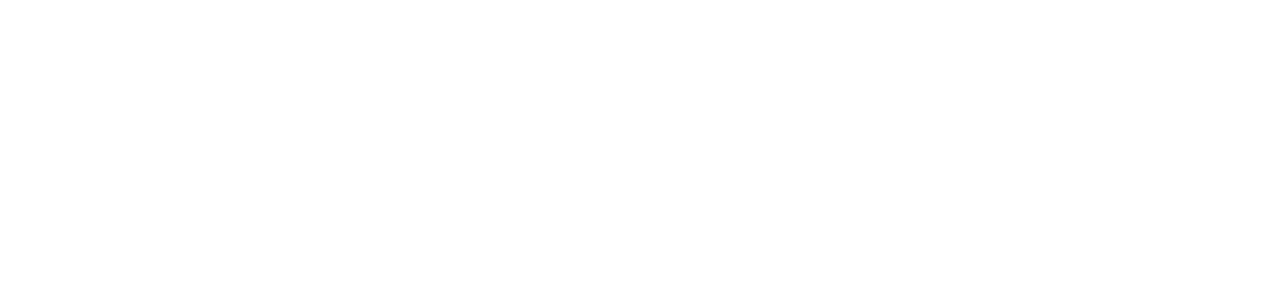
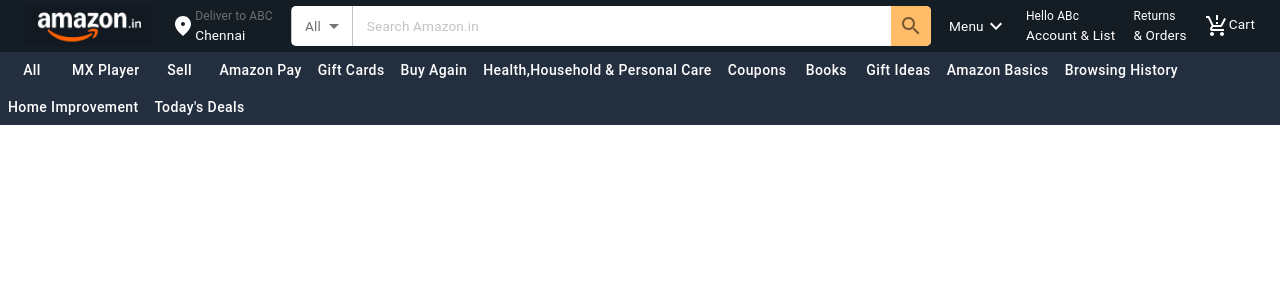
Before and after one commit to Hariharan2306/Amazon-frontend, a React (Create React App) app: page /home in a window 1280 px wide. Before the commit this address had no page. Shown: the top 300 px of the page. Built offline with nearby package versions, Linux system fonts and the light colour scheme.

Commit message:
added RTK for products, also designed header bar

```diff
--- a/package.json
+++ b/package.json
@@ -11,6 +11,7 @@
     "@reduxjs/toolkit": "^2.5.1",
     "axios": "^1.7.9",
     "cra-template-typescript": "1.2.0",
+    "lodash": "^4.17.21",
     "react": "^19.0.0",
     "react-dom": "^19.0.0",
     "react-hook-form": "^7.54.2",
@@ -43,6 +44,7 @@
     ]
   },
   "devDependencies": {
+    "@types/lodash": "^4.17.15",
     "@types/react": "^19.0.8",
     "@types/react-dom": "^19.0.3"
   }
--- a/public/index.html
+++ b/public/index.html
@@ -26,7 +26,7 @@
     -->
     <title>React App</title>
   </head>
-  <body>
+  <body style="margin: 0">
     <noscript>You need to enable JavaScript to run this app.</noscript>
     <div id="root"></div>
     <!--
--- a/src/App.tsx
+++ b/src/App.tsx
@@ -1,6 +1,7 @@
 import { lazy, Suspense } from "react";
 import { BrowserRouter as Router, Route, Routes } from "react-router-dom";
 const Login = lazy(() => import("./Components/Login"));
+const Home = lazy(() => import("./Components/Home"));
 
 export default function app() {
   return (
@@ -8,6 +9,7 @@
       <Router>
         <Routes>
           <Route path="/login" element={<Login />} />
+          <Route path="/home" element={<Home />} />
         </Routes>
       </Router>
     </Suspense>
--- /dev/null
+++ b/src/Components/HeaderAndNavBar.tsx
@@ -0,0 +1,246 @@
+import { useMemo, useState } from "react";
+import { connect } from "react-redux";
+import { makeStyles } from "@mui/styles";
+import {
+  Autocomplete,
+  Box,
+  Button,
+  Divider,
+  IconButton,
+  Link,
+  MenuItem,
+  Radio,
+  Select,
+  TextField,
+  Typography,
+} from "@mui/material";
+import FmdGoodIcon from "@mui/icons-material/FmdGood";
+import SearchIcon from "@mui/icons-material/Search";
+import CartIcon from "@mui/icons-material/ProductionQuantityLimits";
+import ArrowDownIcon from "@mui/icons-material/KeyboardArrowDown";
+import debounce from "lodash/debounce";
+import get from "lodash/get";
+import amazonWhiteFont from "../Assets/amazonWhiteFont.png";
+import { menuOptions, navBarOpts } from "../Constants";
+import { getProductsNames } from "../Thunks/productsThunk";
+import type { AppDispatch, RootState } from "../Tools/store";
+import { productsSelector } from "../Selectors/productsSelector";
+
+type HeaderAndNavBarProps = {
+  fetchProductsNames: (search: string) => void;
+  products: Option[];
+};
+type Option = {
+  label: string;
+  value: string;
+};
+
+const useStyles = makeStyles(() => ({
+  amazonIcon: {
+    width: "10vw",
+    height: "5vh",
+  },
+  header: {
+    display: "flex",
+    justifyContent: "space-between",
+    backgroundColor: "#141c24",
+    color: "white",
+    alignItems: "center",
+    padding: "6px 25px",
+  },
+  searchBar: {
+    display: "flex",
+    alignItems: "center",
+    backgroundColor: "white",
+    overflow: "hidden",
+    width: "50vw",
+    borderRadius: "5px",
+    height: "5vh",
+    "& .MuiAutocomplete-root": { width: "100%" },
+    "& .MuiOutlinedInput-input": { paddingRight: 0 },
+    "& .MuiInputBase-input": { fontSize: ".85rem", color: "#6e7372" },
+  },
+  autoCompText: { "& .MuiOutlinedInput-notchedOutline": { border: "none" } },
+  location: { display: "flex", alignItems: "center" },
+  locationTypo: { display: "flex", flexDirection: "column" },
+  deliveryFont: {
+    "& .MuiTypography-root": { fontSize: ".75rem" },
+  },
+  deliveryTextColor: { "& .MuiTypography-root": { color: "#6b7171" } },
+  boldFont: {
+    "& .MuiTypography-root": { fontSize: ".85rem !important", color: "white" },
+  },
+  cart: { display: "flex" },
+  input: {
+    flex: 1,
+    padding: "5px 10px",
+  },
+  iconButton: {
+    backgroundColor: "#ffbd69 !important",
+    borderRadius: "0 !important",
+  },
+  languageMenu: {
+    "& .MuiTypography-root": { alignItems: "center", display: "flex" },
+  },
+  dropdown: {
+    position: "relative",
+    display: "inline-block",
+    cursor: "pointer",
+  },
+  menu: {
+    position: "absolute",
+    top: "100%",
+    left: 0,
+    backgroundColor: "white",
+    boxShadow: "0px 4px 6px rgba(0, 0, 0, 0.1)",
+    borderRadius: "4px",
+    zIndex: 10,
+    display: "none",
+    width: "200px",
+    "& .MuiMenuItem-root": { padding: 0 },
+    "& .MuiLink-root": {
+      color: "black",
+      textDecoration: "none",
+      "&:hover": { textDecoration: "underline", color: "#c4541c" },
+    },
+  },
+  menuItem: {
+    display: "flex",
+    alignItems: "center",
+    gap: "10px",
+  },
+  show: { display: "block" },
+  navBar: {
+    backgroundColor: "#232f3f",
+    "& .MuiButton-root": {
+      color: "white !important",
+      textTransform: "capitalize",
+      "&:hover": { border: "1px solid white" },
+    },
+  },
+  hoverBorder: { "&:hover": { border: "1px solid white" } },
+}));
+const HeaderAndNavBar: React.FC<HeaderAndNavBarProps> = (props) => {
+  const { fetchProductsNames, products } = props;
+  const classes = useStyles();
+  const [open, setOpen] = useState(false);
+  const [search, setSearch] = useState("");
+
+  const debouncedSearch = useMemo(
+    () => debounce((value) => fetchProductsNames(value), 3000),
+    []
+  );
+
+  const handleSearch = (value: string) => {
+    setSearch(value);
+    debouncedSearch(value);
+  };
+
+  return (
+    <Box>
+      <Box className={classes.header}>
+        <img
+          src={amazonWhiteFont}
+          alt="Amazon Logo"
+          className={`${classes.amazonIcon} ${classes.hoverBorder}`}
+        />
+        <Box className={classes.location}>
+          <FmdGoodIcon />
+          <Box className={classes.locationTypo}>
+            <Box
+              className={`${classes.deliveryFont} ${classes.deliveryTextColor}`}
+            >
+              <Typography>Deliver to ABC</Typography>
+            </Box>
+            <Box className={classes.boldFont}>
+              <Typography>Chennai</Typography>
+            </Box>
+          </Box>
+        </Box>
+        <Box className={classes.searchBar}>
+          <Select defaultValue="all">
+            <MenuItem value="all">All</MenuItem>
+            <MenuItem value="electronics">Electronics</MenuItem>
+            <MenuItem value="fashion">Fashion</MenuItem>
+          </Select>
+          <Autocomplete
+            value={products.find(({ value }) => value === search)}
+            onChange={(_event: React.SyntheticEvent, newValue: Option | null) =>
+              handleSearch(get(newValue, "value", ""))
+            }
+            inputValue={search}
+            onInputChange={(_event, newInputValue) =>
+              handleSearch(newInputValue)
+            }
+            options={products}
+            popupIcon={null}
+            renderInput={(params) => (
+              <TextField
+                className={classes.autoCompText}
+                placeholder="Search Amazon.in"
+                {...params}
+              />
+            )}
+          />
+          <IconButton className={classes.iconButton}>
+            <SearchIcon />
+          </IconButton>
+        </Box>
+        <Box
+          className={classes.dropdown}
+          onMouseEnter={() => setOpen(true)}
+          onMouseLeave={() => setOpen(false)}
+        >
+          <Box className={`${classes.boldFont} ${classes.languageMenu}`}>
+            <Typography>
+              Menu
+              <ArrowDownIcon />
+            </Typography>
+          </Box>
+          <Box className={`${classes.menu} ${open ? classes.show : ""}`}>
+            {menuOptions.map((option, i) => (
+              <>
+                <MenuItem key={i} className={classes.menuItem}>
+                  <Radio name="radio-buttons" />
+                  <Link href="#">{option.label}</Link>
+                </MenuItem>
+                {i === 0 && <Divider variant="middle" />}
+              </>
+            ))}
+          </Box>
+        </Box>
+        <Box className={classes.deliveryFont}>
+          <Typography>Hello ABc</Typography>
+          <Box className={classes.boldFont}>
+            <Typography>Account & List</Typography>
+          </Box>
+        </Box>
+        <Box className={classes.deliveryFont}>
+          <Typography>Returns</Typography>
+          <Box className={classes.boldFont}>
+            <Typography>& Orders</Typography>
+          </Box>
+        </Box>
+        <Box className={`${classes.boldFont} ${classes.cart}`}>
+          <CartIcon />
+          <Typography>Cart</Typography>
+        </Box>
+      </Box>
+      <Box className={classes.navBar}>
+        {navBarOpts.map((e) => (
+          <Button>{e}</Button>
+        ))}
+      </Box>
+    </Box>
+  );
+};
+
+const mapStateToProps = (state: RootState) => ({
+  products: productsSelector(state),
+});
+
+const mapDispatchToProps = (dispatch: AppDispatch) => ({
+  fetchProductsNames: (actions: string) => dispatch(getProductsNames(actions)),
+});
+
+export default connect(mapStateToProps, mapDispatchToProps)(HeaderAndNavBar);
--- /dev/null
+++ b/src/Components/Home.tsx
@@ -0,0 +1,14 @@
+import { Box } from "@mui/material";
+import { makeStyles } from "@mui/styles";
+import HeaderAndNavBar from "./HeaderAndNavBar";
+
+const useStyles = makeStyles(() => ({}));
+const Home = () => {
+  const classes = useStyles();
+  return (
+    <Box>
+      <HeaderAndNavBar />
+    </Box>
+  );
+};
+export default Home;
--- a/src/Components/Login.tsx
+++ b/src/Components/Login.tsx
@@ -1,10 +1,9 @@
-import { useState } from "react";
+import { ChangeEvent, useState } from "react";
 import {
   Box,
   Button,
   Card,
   Container,
-  debounce,
   Divider,
   Link,
   TextField,
@@ -88,7 +87,8 @@
   const classes = useStyles();
   const [userName, setUserName] = useState("");
 
-  const handleChange = (value: string) => {
+  const handleChange = (event: ChangeEvent<HTMLInputElement>) => {
+    const { value } = event.target;
     setUserName(value);
     sessionStorage.setItem("loggedinUser", value);
   };
@@ -114,7 +114,7 @@
           <TextField
             variant="outlined"
             value={userName}
-            onChange={() => debounce(handleChange, 2000)}
+            onChange={handleChange}
           />
           <Button>Continue</Button>
           <Box className={classes.disclaimer}>
--- /dev/null
+++ b/src/Constants.ts
@@ -0,0 +1,27 @@
+export const menuOptions = [
+  { label: "English", value: "en" },
+  { label: "Hindi", value: "hi" },
+  { label: "Tamil", value: "ta" },
+  { label: "Telugu", value: "te" },
+  { label: "Malayalam", value: "ml" },
+  { label: "Kannada", value: "kn" },
+  { label: "Bengali", value: "bn" },
+  { label: "Marathi", value: "mr" },
+];
+
+export const navBarOpts = [
+  "All",
+  "MX Player",
+  "Sell",
+  "Amazon Pay",
+  "Gift Cards",
+  "Buy Again",
+  "Health,Household & Personal Care",
+  "Coupons",
+  "Books",
+  "Gift Ideas",
+  "Amazon basics",
+  "Browsing History",
+  "Home Improvement",
+  "Today's deals",
+];
--- /dev/null
+++ b/src/Selectors/productsSelector.ts
@@ -0,0 +1,4 @@
+import type { RootState } from "../Tools/store";
+
+export const productsSelector = (state: RootState) => state.products.products;
+export const productsSelectorError = (state: RootState) => state.products.error;
--- a/src/Slice/productsSlice.ts
+++ b/src/Slice/productsSlice.ts
@@ -1,22 +1,32 @@
-import { createSlice, PayloadAction } from "@reduxjs/toolkit";
+import { createSlice } from "@reduxjs/toolkit";
 
 type Product = {
-  products: [];
+  products: { label: string; value: string }[];
+  error: string;
+  productDetails: object[];
 };
 const initialState: Product = {
   products: [],
+  productDetails: [],
+  error: "",
 };
 
 const productsSlice = createSlice({
   name: "auth",
   initialState,
   reducers: {
-    setProducts: (state, action: PayloadAction<Product["products"]>) => {
+    setProducts: (state, action) => {
       state.products = action.payload;
+    },
+    setProductsDetails: (state, action) => {
+      state.productDetails = action.payload;
+    },
+    setError: (state, action) => {
+      state.error = action.payload;
     },
   },
 });
 
-export const { setProducts } = productsSlice.actions;
+export const { setProducts, setError } = productsSlice.actions;
 
 export default productsSlice.reducer;
--- /dev/null
+++ b/src/Thunks/productsThunk.ts
@@ -0,0 +1,14 @@
+import type { Dispatch } from "@reduxjs/toolkit";
+import api from "../Tools/api";
+import { setError, setProducts } from "../Slice/productsSlice";
+import get from "lodash/get";
+
+export const getProductsNames =
+  (search: string) => async (dispatch: Dispatch) => {
+    try {
+      const response = await api.get(`/products/data/${search}`);
+      dispatch(setProducts(response.data.data));
+    } catch (error) {
+      dispatch(setError(get(error, "response.data.error", "")));
+    }
+  };
--- a/src/Tools/store.ts
+++ b/src/Tools/store.ts
@@ -4,5 +4,5 @@
 export const store = configureStore({
   reducer: { products: productsSlice },
 });
-// export type RootState = ReturnType<typeof store.getState>;
-// export type AppDispatch = typeof store.dispatch;
+export type RootState = ReturnType<typeof store.getState>;
+export type AppDispatch = typeof store.dispatch;
```
Also changed, not shown: src/Assets/amazonWhiteFont.png (added), 1 other file (tests, documents, lock files or other folders).
